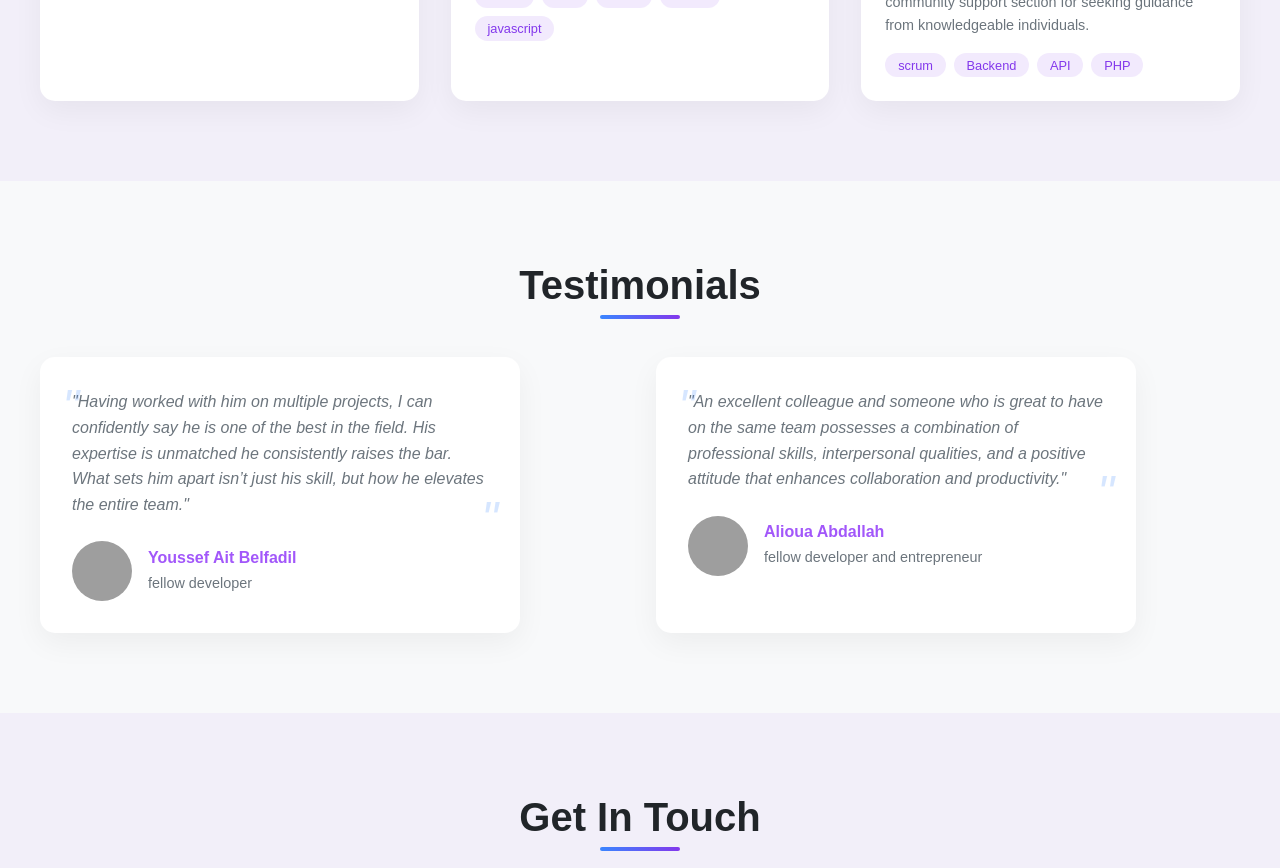
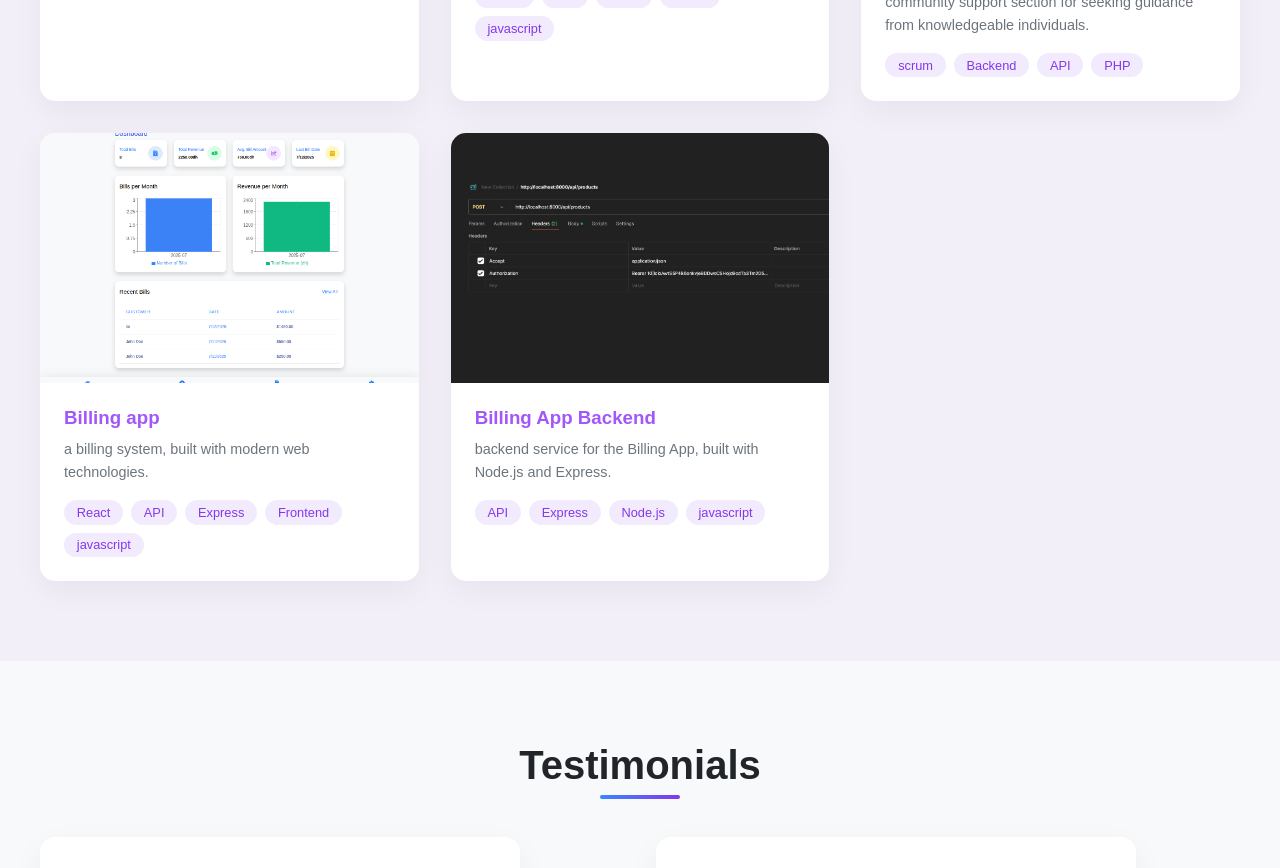
Before and after one commit to bochamaakram/portfolio, a React (Create React App) app: page / in a window 1280 px wide. Shown: the part 3160-4028 px from the top of the page. Built offline with nearby package versions, Linux system fonts and the light colour scheme; grey boxes are pictures that could not be loaded.

Commit message:
2new projects

```diff
--- a/src/components/Projects.jsx
+++ b/src/components/Projects.jsx
@@ -8,6 +8,8 @@ import project03 from '../assets/03.jpg';
 import project04 from '../assets/04.jpg';
 import project05 from '../assets/05.png';
 import project06 from '../assets/06.png';
+import project07 from '../assets/07.png';
+import project08 from '../assets/03.jpg';
 
 const projects = [
   {
@@ -59,6 +61,22 @@ const projects = [
     image:  project06,
     github: 'https://github.com/bochamaakram/project-ajile',
     live: 'https://irshade.wuaze.com/?i=2',
+  },
+  {
+    id: 7,
+    title: 'Billing app',
+    description: 'a billing system, built with modern web technologies.',
+    tags: ['React', 'API', 'Express', 'Frontend', 'javascript'],
+    image:  project07,
+    github: 'https://github.com/bochamaakram/billing-app-frontend',
+  },
+  {
+    id: 8,
+    title: 'Billing App Backend',
+    description: 'backend service for the Billing App, built with Node.js and Express.',
+    tags: ['API', 'Express', 'Node.js', 'javascript'],
+    image:  project08,
+    github: 'https://github.com/bochamaakram/billing-app-backend',
   },
 ];
 
```
Also changed, not shown: src/assets/07.png (added).
